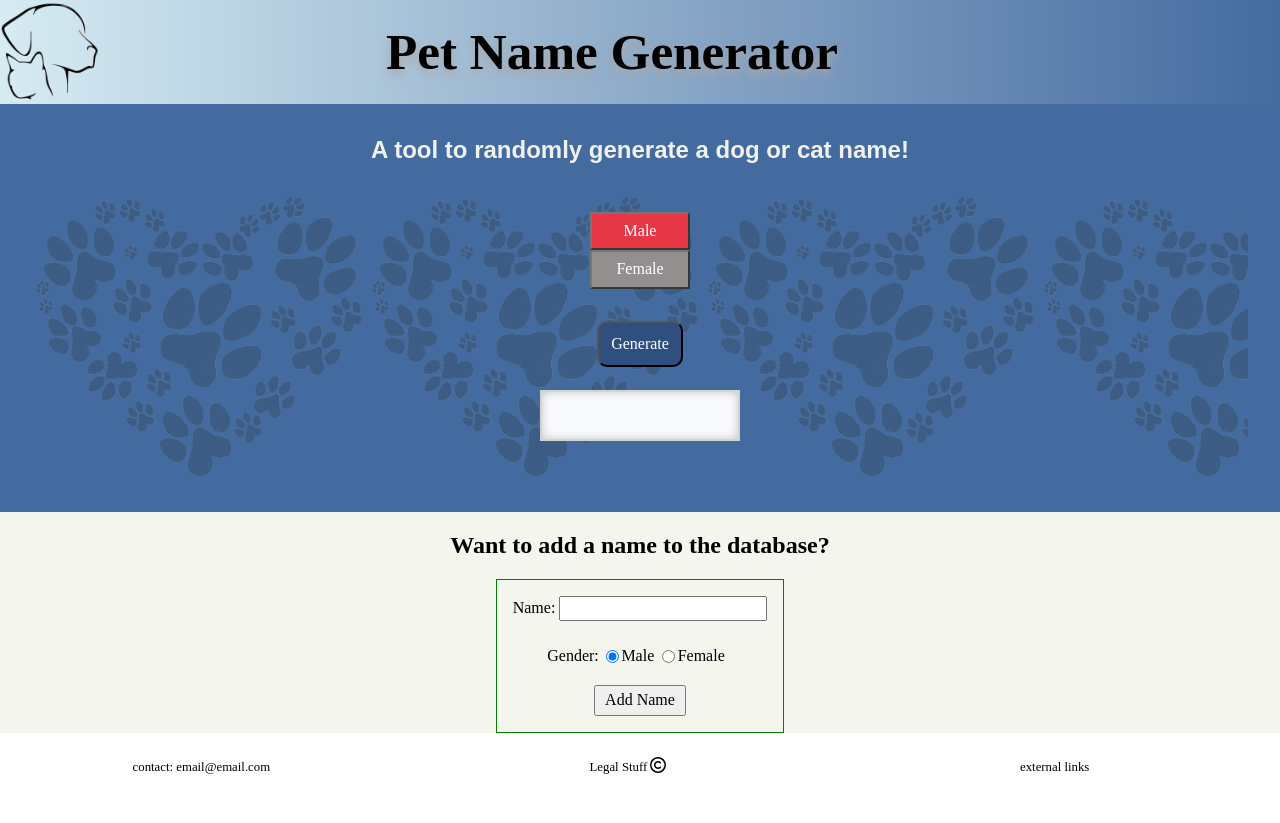
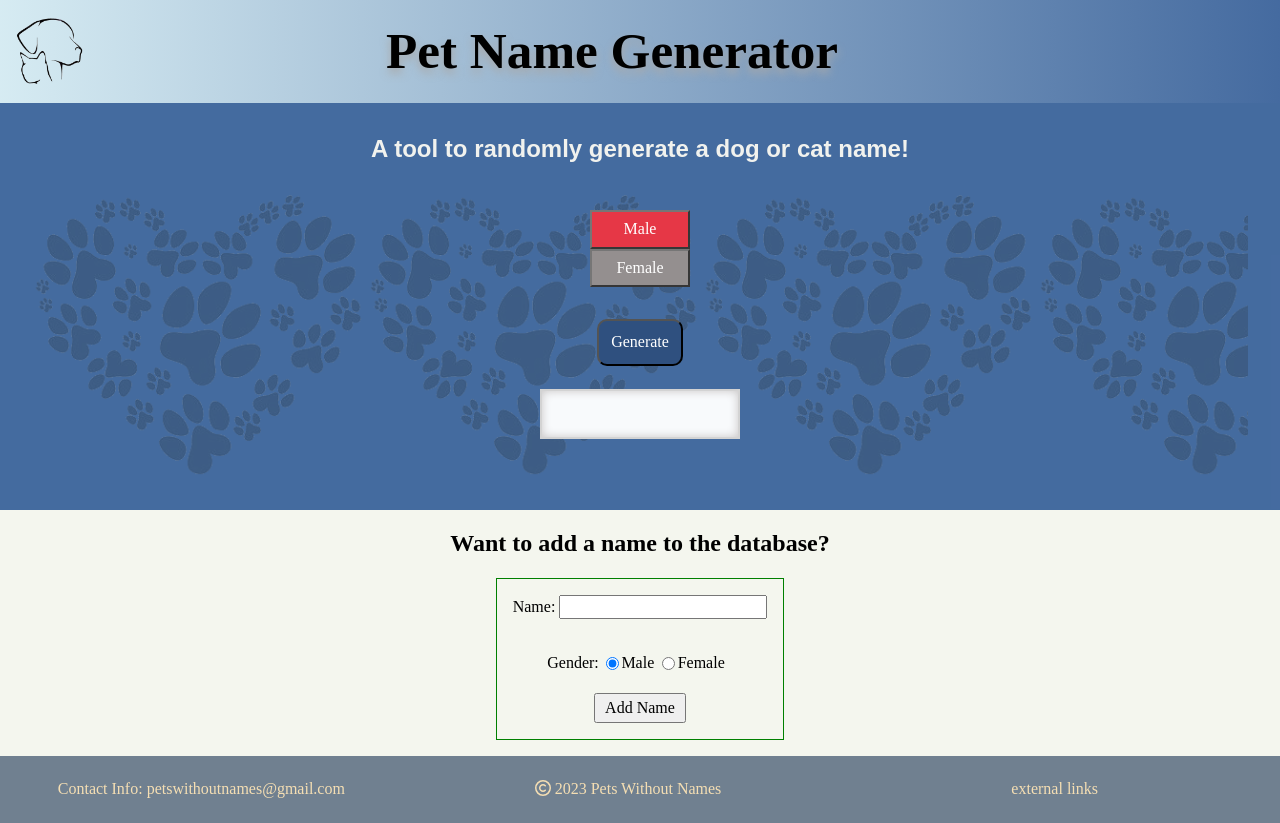
Before and after one commit to Pets-without-names/Jax-Pet-Names, a React (Create React App) app in the folder client/: page / in a window 1280 px wide. Before the commit the page ends 800 px from the top, so only its background shows below. Built offline with nearby package versions, Linux system fonts and the light colour scheme; no server answers; a web font is replaced by a local one.

Commit message:
adjusted css properties. header padding add name paddingand footer styling

```diff
--- a/client/src/components/addName.js
+++ b/client/src/components/addName.js
@@ -96,7 +96,7 @@ function AddName() {
             }}
           />
         </label>
-        <small>{errors.name?.message}</small>
+        <p className='errors'>{errors.name?.message}</p>
         <br></br>
 
         <div className='gender-inputs'>
--- a/client/src/components/footer.js
+++ b/client/src/components/footer.js
@@ -4,17 +4,21 @@ import { faCopyright } from '@fortawesome/free-regular-svg-icons';
 import '../styles/footer.css';
 
 function Footer() {
+  const year = new Date().getFullYear();
+  console.log(year);
   return (
     <footer>
       <section className='contact'>
-        <small>contact: email@email.com</small>
+        <p>Contact Info: petswithoutnames@gmail.com</p>
       </section>
       <section className='legal'>
-        <small>Legal Stuff </small>
-        <FontAwesomeIcon icon={faCopyright} />
+        <p>
+          <FontAwesomeIcon icon={faCopyright} />
+          {` ${year} Pets Without Names`}
+        </p>
       </section>
       <section className='links'>
-        <small>external links</small>
+        <p>external links</p>
       </section>
     </footer>
   );
--- a/client/src/styles/addName.css
+++ b/client/src/styles/addName.css
@@ -11,6 +11,7 @@
   -ms-flex-align: center;
   align-items: center;
   position: relative;
+  padding-bottom: 1em;
 }
 
 .add-name-container form {
@@ -100,3 +101,9 @@ form small {
   margin-left: 0.15rem;
   margin-right: 0.5rem;
 }
+
+.errors {
+  margin-top: 0.55rem;
+  font-size: 1em;
+  color: red;
+}
--- a/client/src/styles/footer.css
+++ b/client/src/styles/footer.css
@@ -18,6 +18,8 @@ footer {
   max-height: -webkit-min-content;
   max-height: -moz-min-content;
   max-height: min-content;
+  background-color: slategrey;
+  color: wheat;
 }
 
 footer section {
@@ -35,7 +37,6 @@ footer section {
 
   footer section {
     margin-right: 1.5rem;
-    margin-bottom: 0;
     width: 100%;
     text-align: center;
   }
--- a/client/src/styles/header.css
+++ b/client/src/styles/header.css
@@ -50,6 +50,7 @@ header > img {
   width: 10%;
   max-width: 100px;
   min-width: 50px;
+  padding: 1em;
 }
 
 @media screen and (min-width: 750px) {
```
